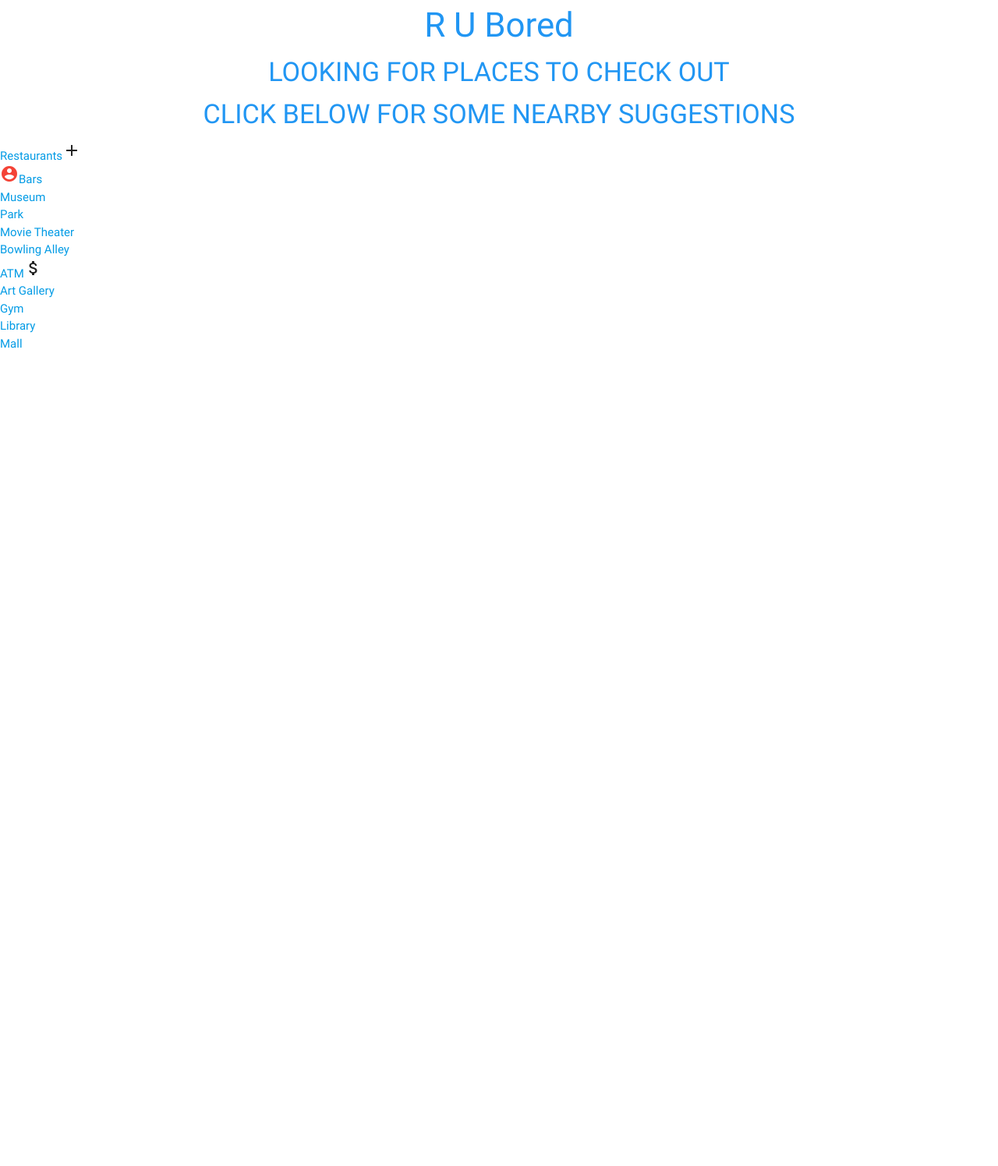
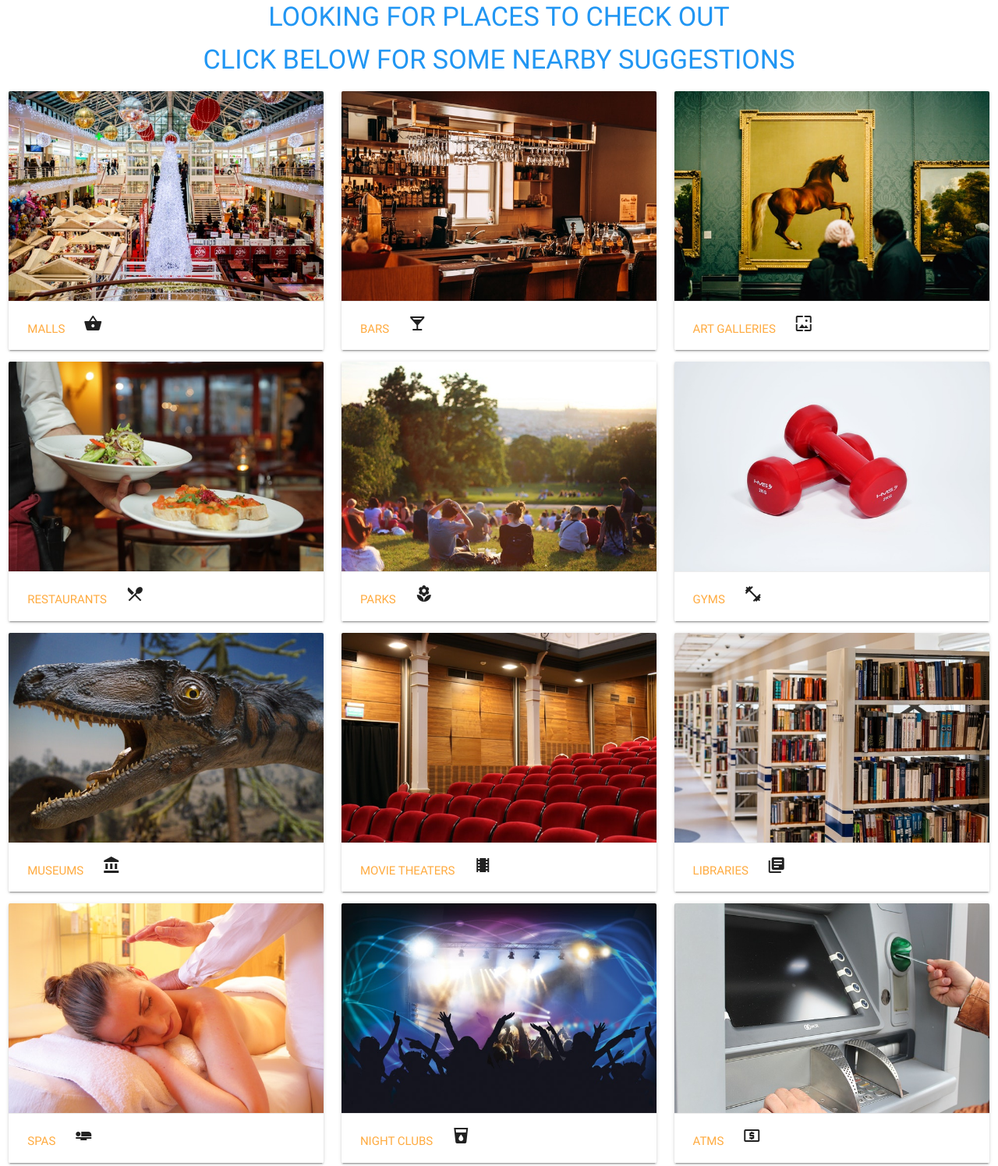
Before and after one commit to billmcf/q1-final-proj, a plain HTML site: page index.html in a window 1280 px wide. Shown: the part 78-1574 px from the top of the page at 78% size. Before the commit the page ends 800 px from the top, so only its background shows below. Drawn offline with nearby package versions, Linux system fonts and the light colour scheme.

Commit message:
after adding cards to index.html

```diff
--- a/index.html
+++ b/index.html
@@ -29,8 +29,8 @@
     <!––    Nav Bar Section             -->
     <div class="navbar-fixed">
         <nav>
-            <div class="nav-wrapper blue darken-3 center-align">
-                <a class="brand-logo center-align">R U Bored</a>
+            <div class=" blue darken-3 center-align">
+                <h3 class="center-align">R U Bored</h3>
             </div>
         </nav>
     </div>
@@ -40,27 +40,145 @@
     <main>
         <div class="col s12 center-align">
             <!-- <img class="responsive-img" src="img/hero.jpg" alt="Hero Pic"> -->
-                <h3 class="blue-text">R U Bored</h3>
             <h4 class="blue-text">LOOKING FOR PLACES TO CHECK OUT</h4>
             <h4 class="blue-text">CLICK BELOW FOR SOME NEARBY SUGGESTIONS</h4>
         </div>
-            <div class="col s12">
-                <ul id="selection-list">
-                  <li><a href="geolocation.html#restaurant">Restaurants</a><i class="material-icons">add</i></li>
-                  <li><i class="material-icons prefix red-text">account_circle</i><a href="geolocation.html#bars">Bars</a></li>
-                  <li><a href="geolocation.html#museum">Museum</a></li>
-                  <li><a href="geolocation.html#park">Park</a></li>
-                  <li><a href="geolocation.html#movie_theater">Movie Theater</a></li>
-                  <li><a href="geolocation.html#bowling_alley">Bowling Alley</a></li>
-                  <li><a href="geolocation.html#atm">ATM</a><i class="material-icons">attach_money</i></li>
-                  <li><a href="geolocation.html#art_gallery">Art Gallery</a></li>
-                  <li><a href="geolocation.html#gym">Gym</a></li>
-                  <li><a href="geolocation.html#library">Library</a></li>
-                  <li><a href="geolocation.html#shopping_mall">Mall</a></li>
-                </ul>
+
+
+        <div class="row">
+            <div class="col s12 m4">
+                <div class="card">
+                    <div class="card-image">
+                        <img src="img/mall.jpg">
+                        <span class="card-title"></span>
+                    </div>
+                    <div class="card-action">
+                        <a href="geolocation.html#shopping_mall">Malls</a><i class="material-icons">shopping_basket</i>
+                    </div>
+                </div>
+
+                <div class="card">
+                    <div class="card-image">
+                        <img src="img/restaurant.jpg">
+                        <span class="card-title"></span>
+                    </div>
+                    <div class="card-action">
+                        <a href="geolocation.html#restaurant">Restaurants</a><i class="material-icons">local_dining</i>
+                    </div>
+                </div>
+
+                <div class="card">
+                    <div class="card-image">
+                        <img src="img/museum.jpg">
+                        <span class="card-title"></span>
+                    </div>
+                    <div class="card-action">
+                        <a href="geolocation.html#museum">Museums</a><i class="material-icons">account_balance</i>
+                    </div>
+                </div>
+
+                <div class="card">
+                    <div class="card-image">
+                        <img src="img/spa.jpg">
+                        <span class="card-title"></span>
+                    </div>
+                    <div class="card-action">
+                        <a href="geolocation.html#spa">Spas</a><i class="material-icons">airline_seat_flat</i>
+                    </div>
+                </div>
+
+            </div>
+
+
+            <div class="col s12 m4">
+                <div class="card">
+                    <div class="card-image">
+                        <img src="img/bar.jpg">
+                        <span class="card-title"></span>
+                    </div>
+                    <div class="card-action">
+                        <a href="geolocation.html#bar">Bars</a><i class="material-icons">local_bar</i>
+                    </div>
+                </div>
+
+                <div class="card">
+                    <div class="card-image">
+                        <img src="img/park.jpg">
+                        <span class="card-title"></span>
+                    </div>
+                    <div class="card-action">
+                        <a href="geolocation.html#park">Parks</a><i class="material-icons">local_florist</i>
+                    </div>
+                </div>
+
+                <div class="card">
+                    <div class="card-image">
+                        <img src="img/movie-theater.jpg">
+                        <span class="card-title"></span>
+                    </div>
+                    <div class="card-action">
+                        <a href="geolocation.html#movie_theater">Movie Theaters</a><i class="material-icons">local_movies</i>
+                    </div>
+                </div>
+
+
+                <div class="card">
+                    <div class="card-image">
+                        <img src="img/night-club.jpg">
+                        <span class="card-title"></span>
+                    </div>
+                    <div class="card-action">
+                        <a href="geolocation.html#night_club">Night Clubs</a><i class="material-icons">local_drink</i>
+                    </div>
+                </div>
+            </div>
+
+            <div class="col s12 m4">
+                <div class="card">
+                    <div class="card-image">
+                        <img src="img/art-gallery.jpg">
+                        <span class="card-title"></span>
+                    </div>
+                    <div class="card-action">
+                        <a href="geolocation.html#art_gallery">Art Galleries</a><i class="material-icons">wallpaper</i>
+                    </div>
+                </div>
+
+                <div class="card">
+                    <div class="card-image">
+                        <img src="img/gym.jpg">
+                        <span class="card-title"></span>
+                    </div>
+                    <div class="card-action">
+                        <a href="geolocation.html#gym">Gyms</a><i class="material-icons">fitness_center</i>
+                    </div>
+                </div>
+
+                <div class="card">
+                    <div class="card-image">
+                        <img src="img/library.jpg">
+                        <span class="card-title"></span>
+                    </div>
+                    <div class="card-action">
+                        <a href="geolocation.html#library">Libraries</a><i class="material-icons">library_books</i>
+                    </div>
+                </div>
+
+                <div class="card">
+                    <div class="card-image">
+                        <img src="img/atm.jpg">
+                        <span class="card-title"></span>
+                    </div>
+                    <div class="card-action">
+                        <a href="geolocation.html#atm">ATMs</a><i class="material-icons">local_atm</i>
+                    </div>
+                </div>
+
+            </div>
         </div>
 
     </main>
 
 </body>
+
 </html>
```
Also changed, not shown: geolocation.html (+1 -12 lines), img/art-gallery.jpg (added), img/atm.jpg (added), img/bar.jpg (added), img/bowling.jpg (added), img/gym.jpg (added), img/library.jpg (added), img/mall.jpg (added), img/movie-theater.jpg (added), img/museum.jpg (added), img/night-club.jpg (added), img/park.jpg (added), img/restaurant.jpg (added), img/spa.jpg (added), 2 other files. Lines whose indentation alone changed are shown as unchanged.
